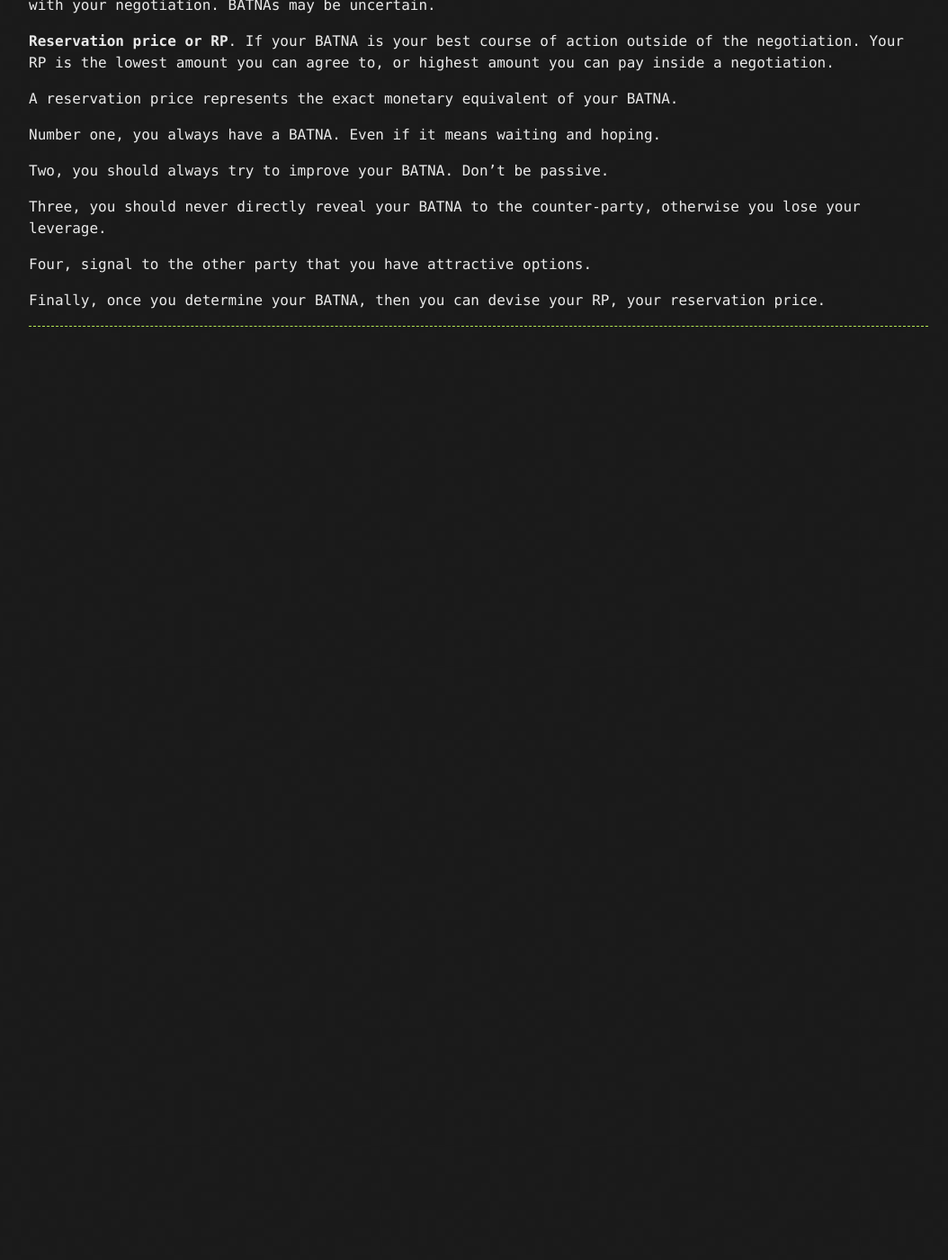
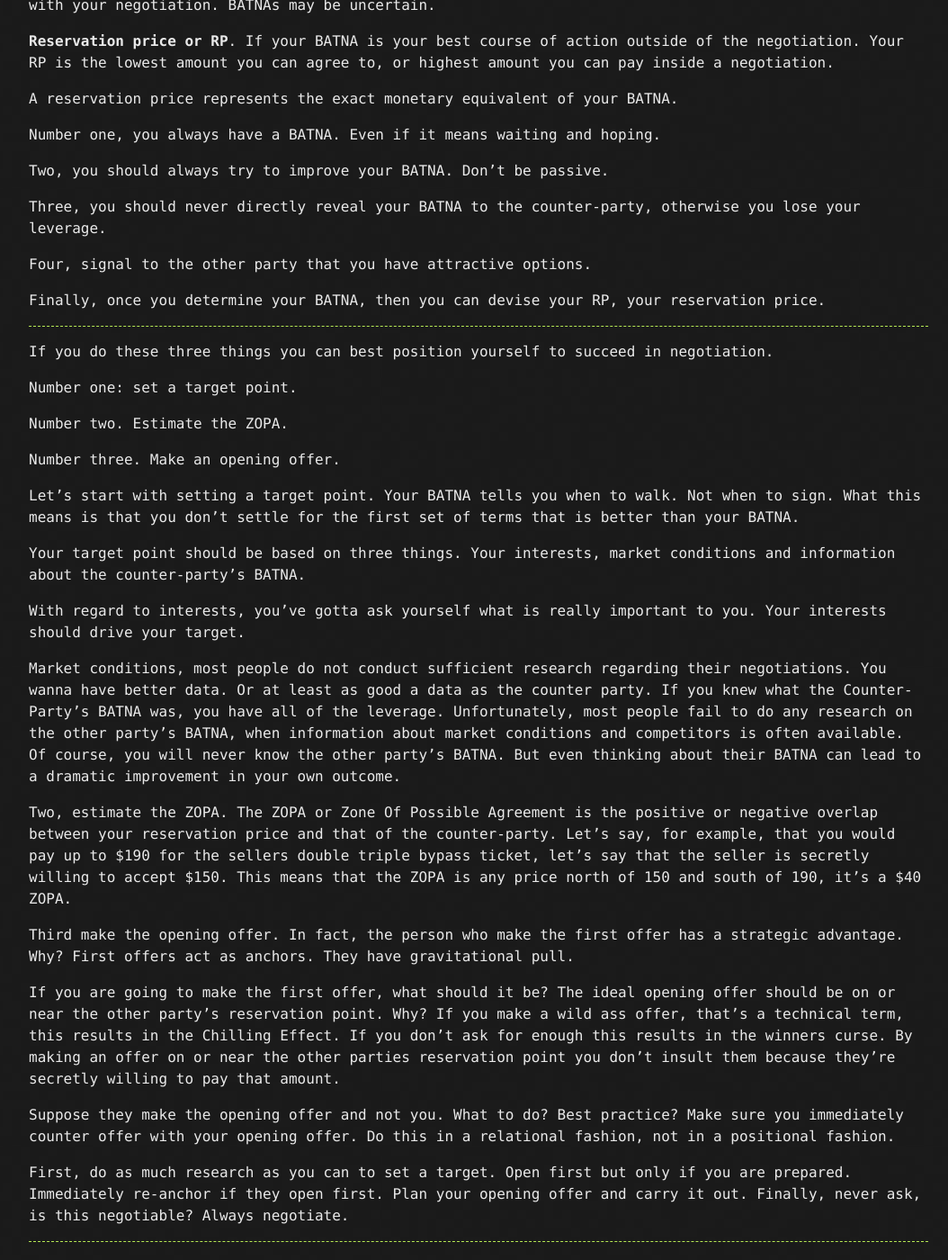
Before and after one commit to goodHunter27/serhatgiydiren.github.io, a Jekyll site: the page built from _posts/2020-01-10-high-performance-collaboration-leadership-teamwork-negotiation.md, in a window 1280 px wide and 1400 px high, scrolled down 18943 px. Shown: the whole window at 90% size, without its empty margins (108-1162 px from the left). Built offline with Jekyll 4.4.1, drawn with Linux system fonts in a browser that asks for light colours; before the commit the page ends 19326 px from its top, so only the background shows below that.

Commit message:
Update 2020-01-10-high-performance-collaboration-leadership-teamwork-negotiation.md

```diff
--- a/_posts/2020-01-10-high-performance-collaboration-leadership-teamwork-negotiation.md
+++ b/_posts/2020-01-10-high-performance-collaboration-leadership-teamwork-negotiation.md
@@ -576,3 +576,31 @@ Four, signal to the other party that you have attractive options.
 Finally, once you determine your BATNA, then you can devise your RP, your reservation price.
 
 ------------------------------
+
+If you do these three things you can best position yourself to succeed in negotiation.
+
+Number one: set a target point.
+
+Number two. Estimate the ZOPA.
+
+Number three. Make an opening offer.
+
+Let's start with setting a target point. Your BATNA tells you when to walk. Not when to sign. What this means is that you don't settle for the first set of terms that is better than your BATNA.
+
+Your target point should be based on three things. Your interests, market conditions and information about the counter-party's BATNA.
+
+With regard to interests, you've gotta ask yourself what is really important to you. Your interests should drive your target.
+
+Market conditions, most people do not conduct sufficient research regarding their negotiations. You wanna have better data. Or at least as good a data as the counter party. If you knew what the Counter-Party's BATNA was, you have all of the leverage. Unfortunately, most people fail to do any research on the other party's BATNA, when information about market conditions and competitors is often available. Of course, you will never know the other party's BATNA. But even thinking about their BATNA can lead to a dramatic improvement in your own outcome.
+
+Two, estimate the ZOPA. The ZOPA or Zone Of Possible Agreement is the positive or negative overlap between your reservation price and that of the counter-party. Let's say, for example, that you would pay up to $190 for the sellers double triple bypass ticket, let's say that the seller is secretly willing to accept $150. This means that the ZOPA is any price north of 150 and south of 190, it's a $40 ZOPA.
+
+Third make the opening offer. In fact, the person who make the first offer has a strategic advantage. Why? First offers act as anchors. They have gravitational pull.
+
+If you are going to make the first offer, what should it be? The ideal opening offer should be on or near the other party's reservation point. Why? If you make a wild ass offer, that's a technical term, this results in the Chilling Effect. If you don't ask for enough this results in the winners curse. By making an offer on or near the other parties reservation point you don't insult them because they're secretly willing to pay that amount.
+
+Suppose they make the opening offer and not you. What to do? Best practice? Make sure you immediately counter offer with your opening offer. Do this in a relational fashion, not in a positional fashion.
+
+First, do as much research as you can to set a target. Open first but only if you are prepared. Immediately re-anchor if they open first. Plan your opening offer and carry it out. Finally, never ask, is this negotiable? Always negotiate.
+
+------------------------------
```
